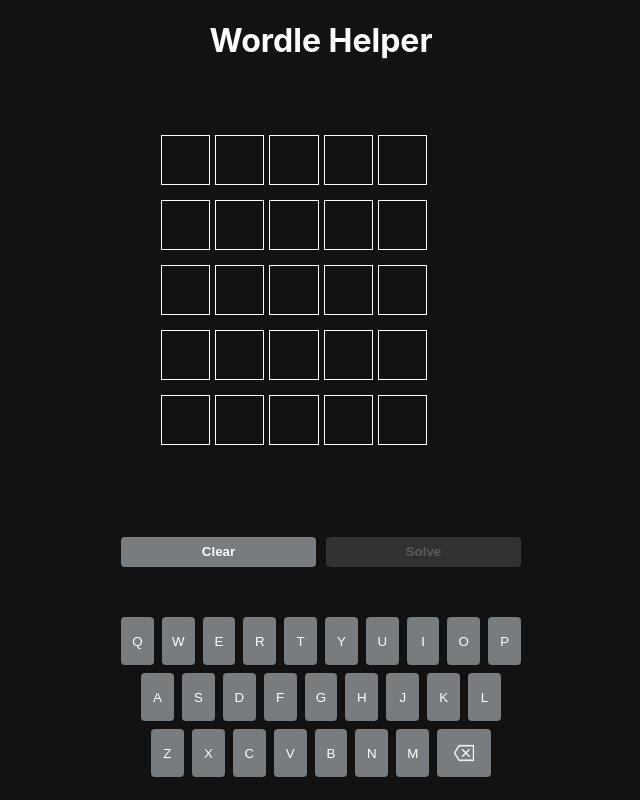
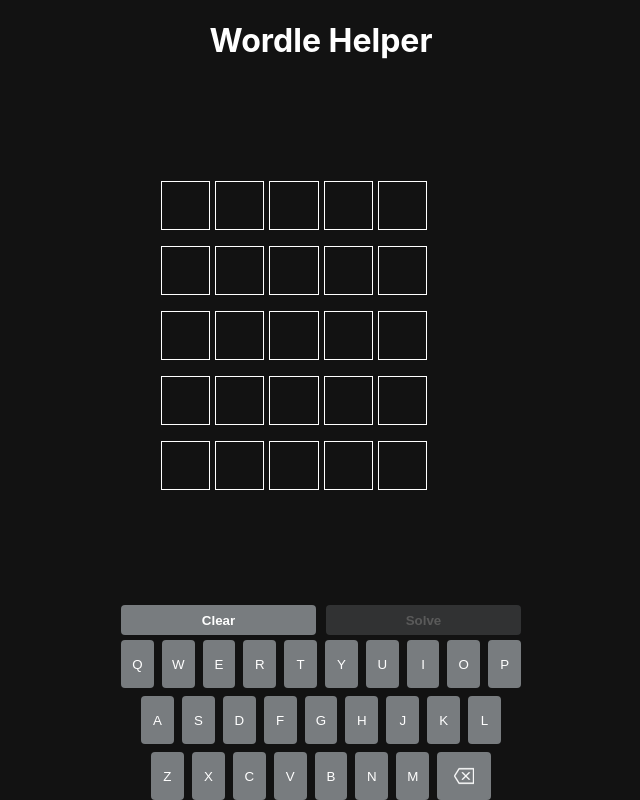
Before and after one commit to jbanghw/wordle-react, a React (Create React App) app: page / in a window 1280 px wide. Shown: the whole page, without its empty margins (319-959 px from the left). Built offline with nearby package versions, Linux system fonts and the light colour scheme.

Commit message:
buttons spacing

```diff
--- a/src/App.tsx
+++ b/src/App.tsx
@@ -38,6 +38,7 @@
           setColors={setColors}
           setSolution={setSolution}
         />
+        <div className='buttonsKeyboard'>
           <div className='buttons'>
             <button style={{
               width: '100%',
@@ -91,6 +92,7 @@
             setSolution={setSolution}
           />
         </div>
+      </div>
       {
         typeof(solution) === 'string' ?
           <></>
--- a/src/index.css
+++ b/src/index.css
@@ -30,11 +30,10 @@
 .topHalf {
   width: 100%;
   height: 100dvh;
-  display: grid;
-  grid-template-columns: 1fr;
-  justify-items: center;
-  justify-content: flex-end;
-  text-align: center;
+  display: flex;
+  flex-direction: column;
+  justify-content: space-between;
+  align-items: center;
 }
 
 .wordleGrid {
@@ -87,8 +86,16 @@
   aspect-ratio: 1 / 1;
 }
 
+.buttonsKeyboard {
+  width: 100%;
+  display: flex;
+  flex-direction: column;
+  justify-content: center;
+  align-items: center;
+}
+
 .buttons {
-  width: 90%;
+  width: 100%;
   max-width: 400px;
   gap: 10px;
   display: grid;
@@ -101,7 +108,7 @@
 
 .keyboard {
   display: flex;
-  width: 90%;
+  width: 100%;
   max-width: 400px;
   flex-direction: column;
   justify-content: center;
@@ -160,7 +167,6 @@
 }
 
 .bottomHalf {
-  /* height: 100dvh; */
   color: #fff;
   display: flex;
   flex-direction: column;
```
Lines whose indentation alone changed are shown as unchanged.
